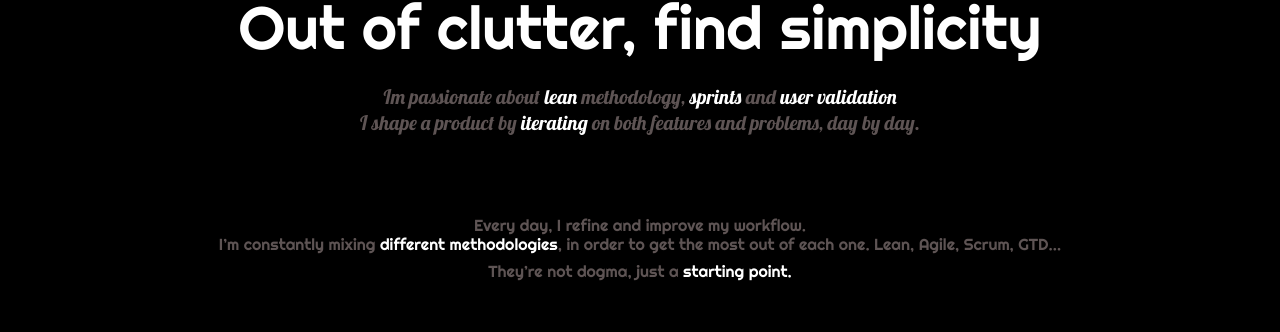
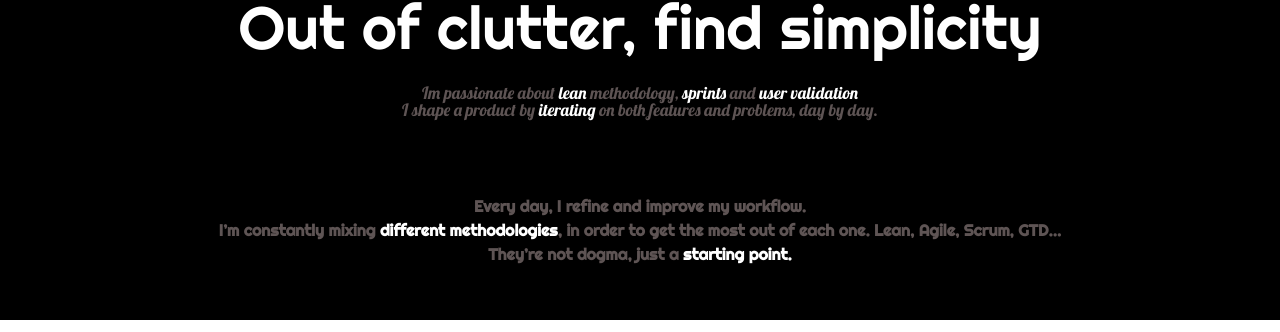
Before and after one commit to dav4thevid/Port_Folio, a React (Create React App) app: page / in a window 1280 px wide. Shown: the part 723-1055 px from the top of the page. Built offline with nearby package versions, Linux system fonts and the light colour scheme; a web font is replaced by a local one.

Commit message:
modified workflow

```diff
--- /dev/null
+++ b/newfile.html
@@ -0,0 +1,4 @@
+
+
+
+<img src = "https://placeholder.com/150 " alt="image" />
--- a/src/Stylesheet.css
+++ b/src/Stylesheet.css
@@ -169,22 +169,24 @@ nav {
   text-align: center;
   color: rgb(94, 84, 84);
   font-family: "Lobster", cursive;
-  font-size: 20px;
-  line-height: 10px;
+  font-size: 17px;
+  line-height: 1px;
 }
 
 .workflow p span {
   color: #fff;
 }
 
-h6 {
+.workflow h5 {
   text-align: center;
   font-family: "Righteous", cursive;
-  font-size: 2px;
-  font-weight: 600;
+  font-size:1em;
+  font-weight: 700;
   color: rgb(94, 84, 84);
+  line-height: 16px;
+
 }
 
-h6 span {
+h5 span {
   color: #fff;
 }
--- a/src/components/Workflow.jsx
+++ b/src/components/Workflow.jsx
@@ -16,14 +16,16 @@ function Workflow() {
       <br/>
       <br/>
 
-      <h6 >
+
+
+      <h5>
         Every day, I refine and improve my workflow.
-        <h6>
-          I’m constantly mixing <span>different methodologies</span>, in order to get the
-          most out of each one. Lean, Agile, Scrum, GTD…
-        </h6>
-        <h6>They’re not dogma, just a <span>starting point.</span></h6>
-      </h6>
+        </h5>
+        <h5>I’m constantly mixing <span>different methodologies</span>, in order to get the
+          most out of each one. Lean, Agile, Scrum, GTD…</h5>
+
+        <h5>They’re not dogma, just a <span>starting point.</span></h5>
+
 
 
     </div>
```
Also changed, not shown: newfileks.jsx (added, +33 -0 lines), src/new.js (added, +9 -0 lines).
